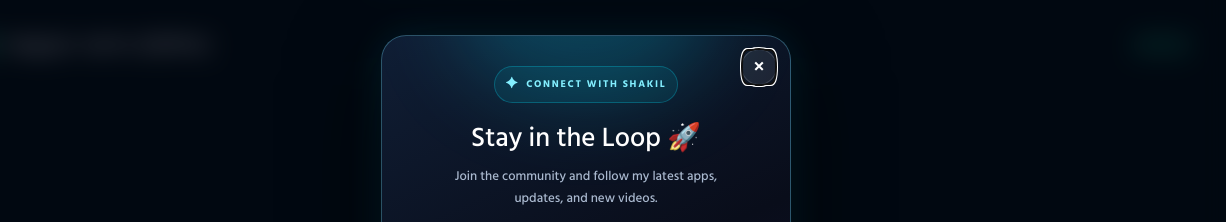
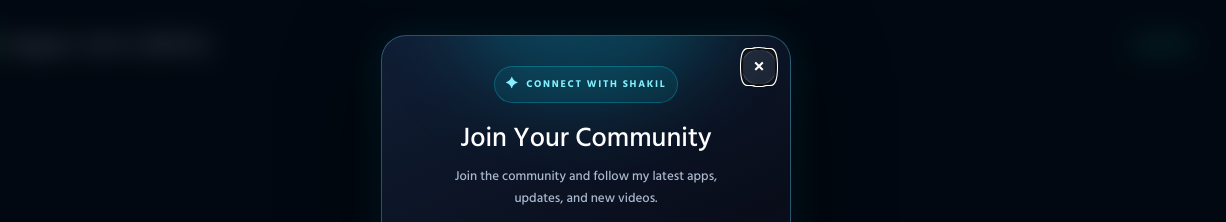
Before and after one commit to CYBER-SHAKIL/App-Store, a plain HTML site: page index.html in a window 1280 px wide. Shown: the part 159-381 px from the top of the page, 54-1280 px from the left. Drawn offline with nearby package versions, Linux system fonts and the light colour scheme; no server answers.

Commit message:
Change popup title to Join Your Community

```diff
--- a/index.html
+++ b/index.html
@@ -594,7 +594,7 @@
     <button class="join-modal-close" id="join-modal-close" type="button" aria-label="Close popup">×</button>
     <div class="join-modal-content">
       <span class="join-modal-kicker"><span class="join-modal-spark">✦</span> CONNECT WITH SHAKIL</span>
-      <h2 id="join-modal-title">Stay in the Loop 🚀</h2>
+      <h2 id="join-modal-title">Join Your Community</h2>
       <p class="join-modal-description" id="join-modal-description">Join the community and follow my latest apps, updates, and new videos.</p>
       <div class="join-modal-actions">
         <a class="join-modal-link telegram" href="https://t.me/Shakil_X9X" target="_blank" rel="noopener noreferrer">
```
